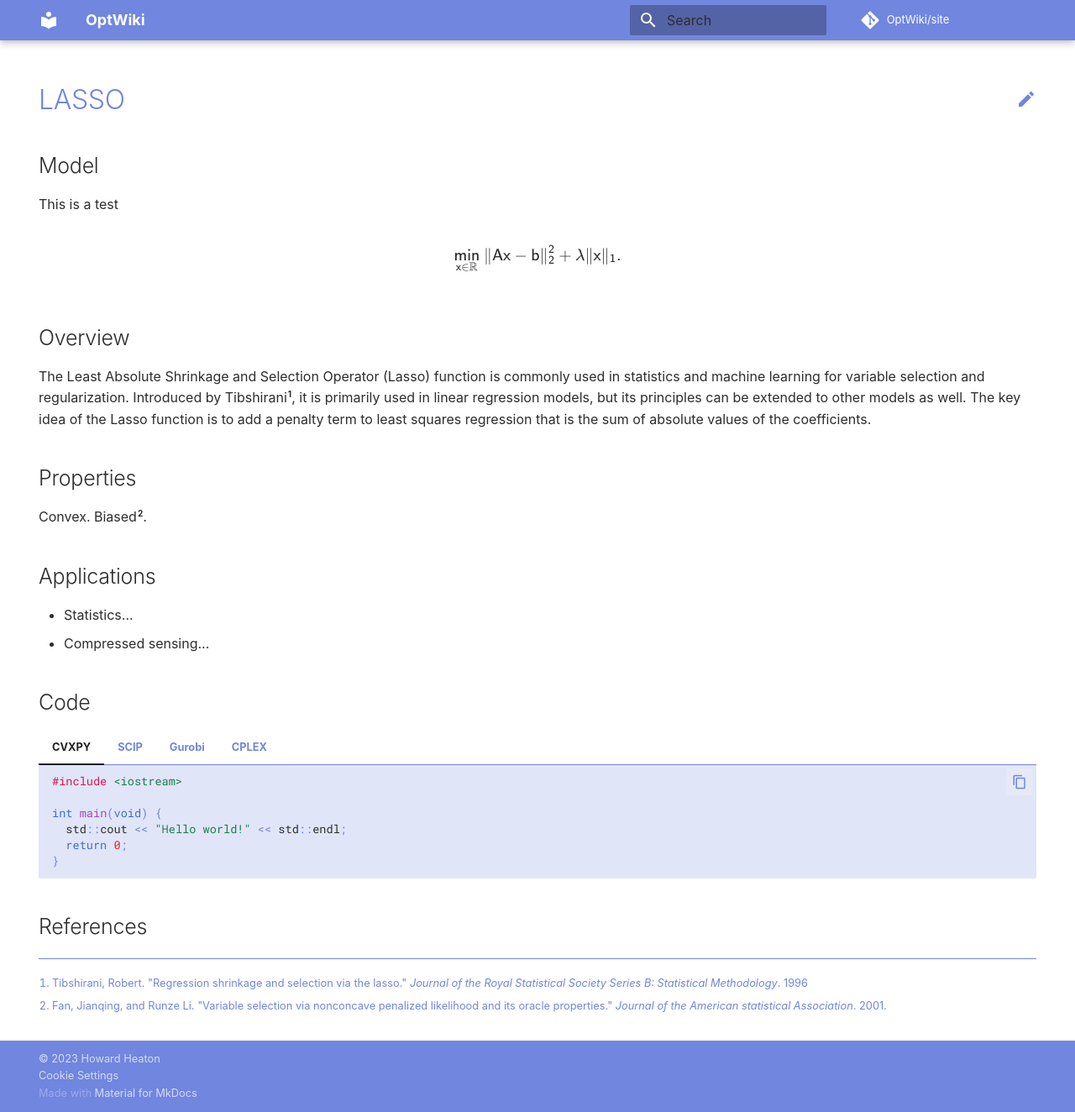
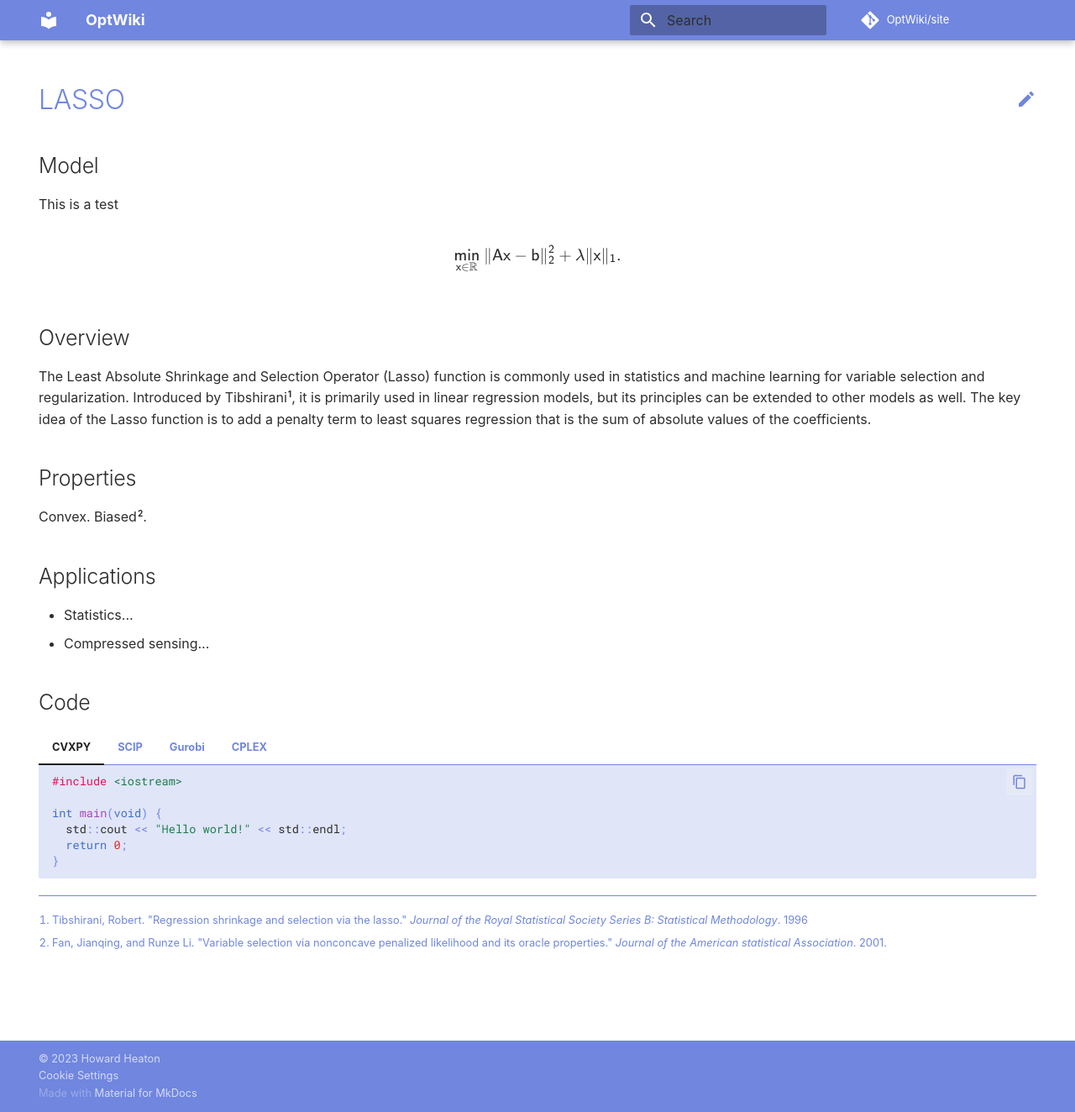
Before and after one commit to AppliedMathWiki/site, an MkDocs documentation site: the page built from docs/model-lasso.md, in a window 1280 px wide and 1324 px high. Shown: the whole window at 84% size. Built offline with MkDocs 1.6.1 and Material for MkDocs 9.7.7, drawn with Linux system fonts in a browser that asks for light colours; comment, search, counter and statistics services are not loaded.

Commit message:
Update model-lasso.md

````diff
--- a/docs/model-lasso.md
+++ b/docs/model-lasso.md
@@ -72,7 +72,7 @@ Convex. Biased[^2].
     }
     ```
 
-## References
+<!--- References --->
 
 [^1]: Tibshirani, Robert. "Regression shrinkage and selection via the lasso." _Journal of the Royal Statistical Society Series B: Statistical Methodology_. 1996
 
````
